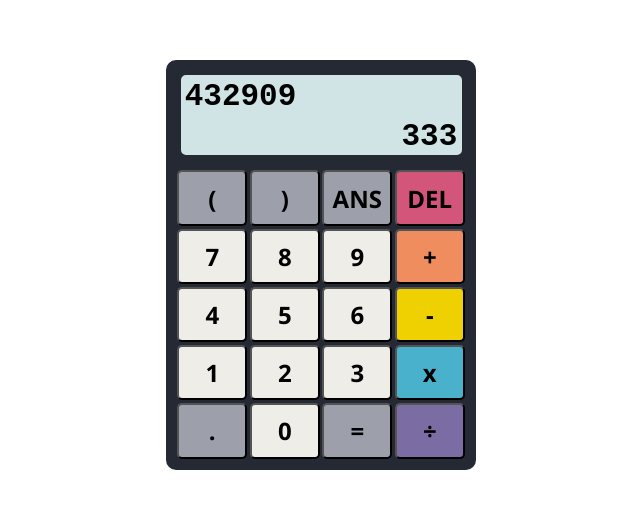
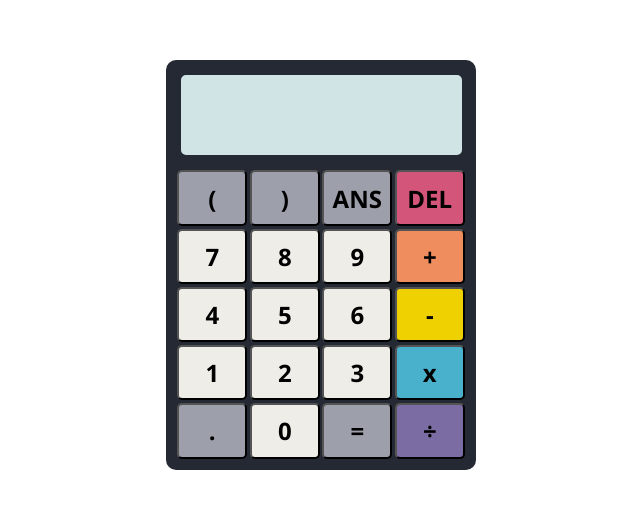
Before and after one commit to felixblochwitz/odin-calculator, a plain HTML site: page index.html in a window 1280 px wide. Shown: the part 135-644 px from the top of the page, without its empty margins (319-959 px from the left). Drawn offline with Linux system fonts and the light colour scheme.

Commit message:
remove initial input on display

```diff
--- a/index.html
+++ b/index.html
@@ -11,8 +11,8 @@
   <div class="calc-container">
 
     <div class="display">
-      <div class="display" id="display-top">432909</div>
-      <div class="display" id="display-bottom">333</div>
+      <div class="display" id="display-top"></div>
+      <div class="display" id="display-bottom"></div>
     </div>
 
     <div class="button-container">
```
